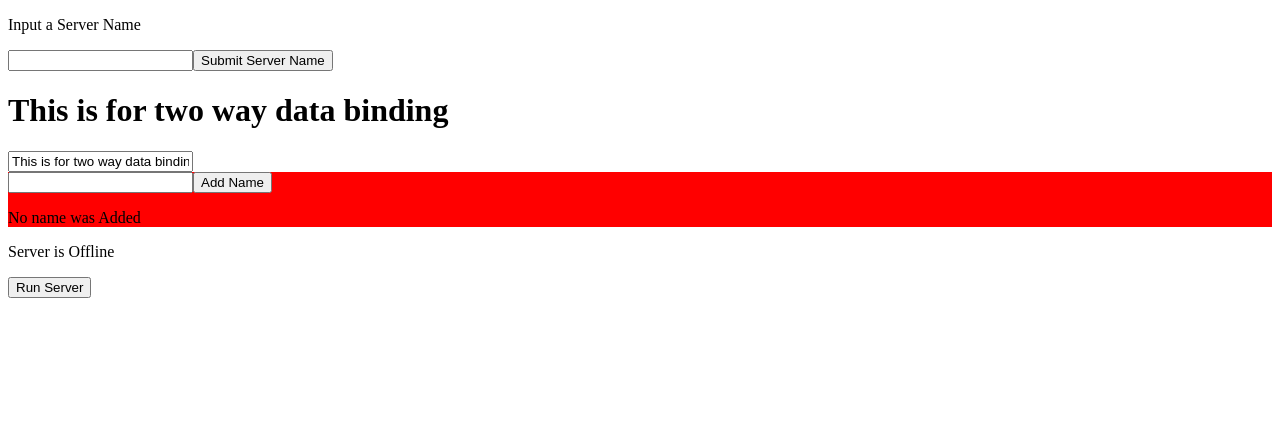
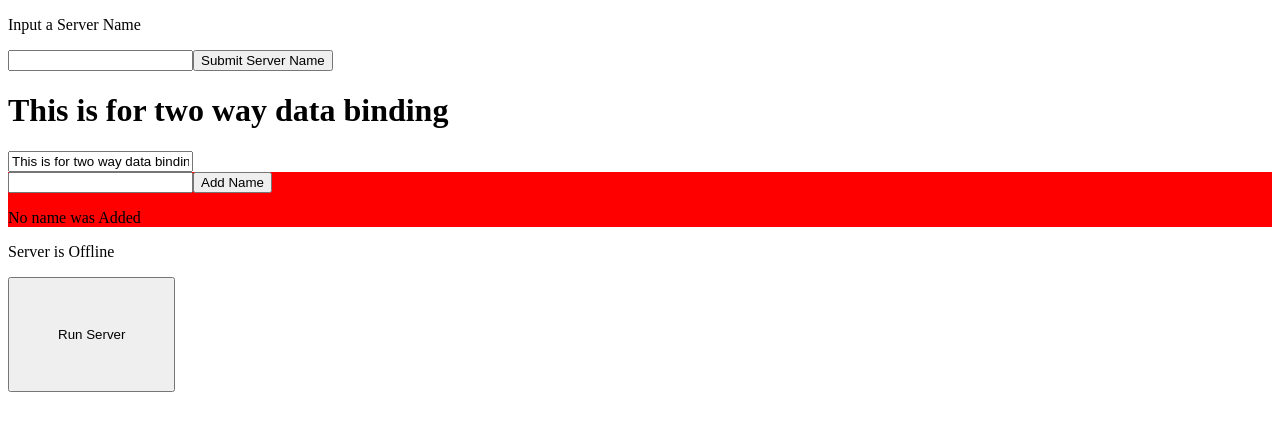
Before and after one commit to NeoGlanding/angular1, an Angular app: page / in a window 1280 px wide. Shown: the top 430 px of the page. Built offline with nearby package versions, Linux system fonts and the light colour scheme.

Commit message:
auto commit without message

```diff
--- a/src/app/ngif-directives/ngif-directives.component.css
+++ b/src/app/ngif-directives/ngif-directives.component.css
@@ -2,3 +2,7 @@ div {
     display: block;
     background-color: red;
 }
+
+.testclass {
+    padding: 3rem;
+}
--- a/src/app/ngif-directives/ngif-directives.component.html
+++ b/src/app/ngif-directives/ngif-directives.component.html
@@ -7,4 +7,4 @@
     </ng-template>
 </div>
 <p>Server is {{ serverOnline ? 'Online' : 'Offline' }}</p>
-<button (click)="onlineServer()" [disabled]="serverOnline">Run Server</button>
+<button (click)="onlineServer()" [ngClass]="{testclass: !serverOnline}" [disabled]="serverOnline">Run Server</button>
```
